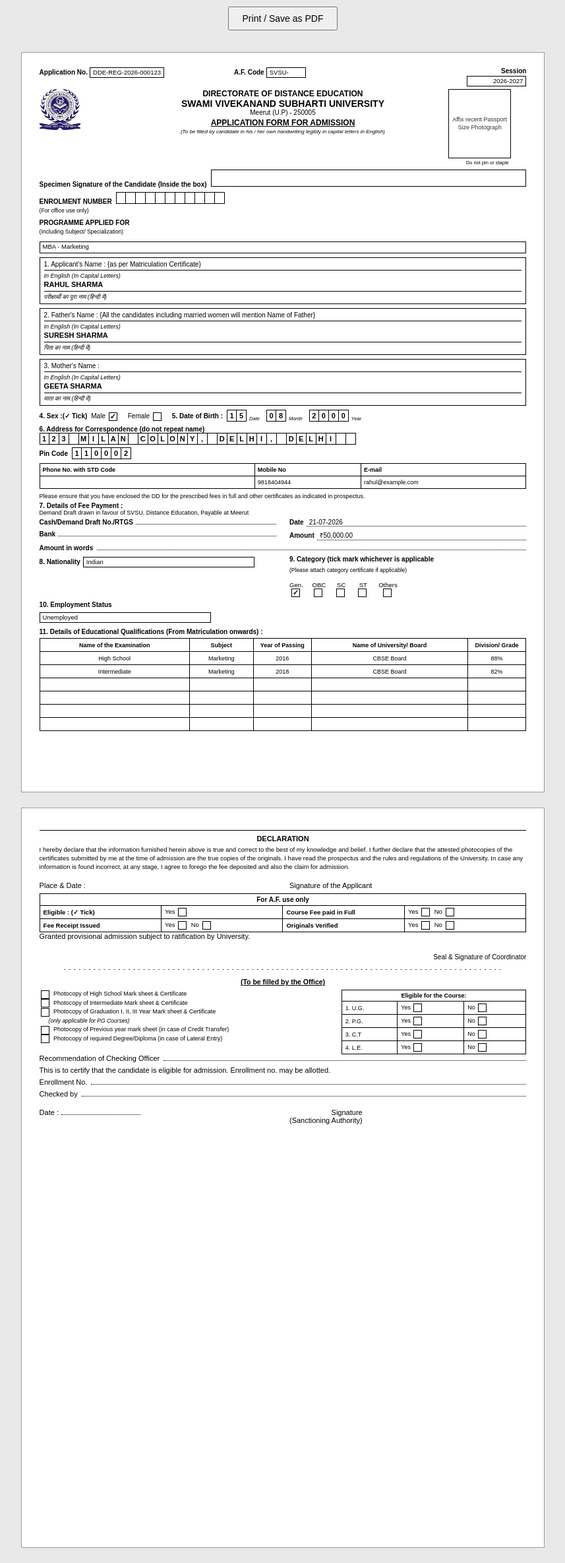
After one commit to Bhuwan9818/student_registration, a PHP site: page /pixel_forms/svsu/admission-form.php in a window 1280 px wide. The commit adds this page. Shown: the whole page at 66% size, without its empty margins (211-1068 px from the left). Run offline with PHP 8.4, Linux system fonts and the light colour scheme.

Commit message:
update the form design

```diff
--- /dev/null
+++ b/pixel_forms/shared/common.css
@@ -0,0 +1,130 @@
+/* ============================================================
+   common.css — shared base styles for all printable admission
+   forms (page setup, fonts, character boxes, checkboxes, tables,
+   photo/signature boxes). Each university's own stylesheet is
+   loaded AFTER this one and only adds form-specific rules.
+   ============================================================ */
+
+@page {
+    size: A4;
+    margin: 8mm;
+}
+
+* { box-sizing: border-box; }
+
+html, body {
+    margin: 0;
+    padding: 0;
+    background: #e9e9e9;
+}
+
+body {
+    font-family: Arial, Helvetica, sans-serif;
+    color: #000;
+    font-size: 11px;
+    -webkit-print-color-adjust: exact;
+    print-color-adjust: exact;
+}
+
+.sheet {
+    width: 210mm;
+    min-height: 297mm;
+    margin: 6mm auto;
+    background: #fff;
+    padding: 6mm 7mm;
+    border: 1px solid #999;
+}
+
+@media print {
+    body { background: #fff; }
+    .sheet {
+        width: auto;
+        min-height: auto;
+        margin: 0;
+        border: none;
+        box-shadow: none;
+        page-break-after: always;
+    }
+    .no-print { display: none !important; }
+}
+
+.no-print {
+    text-align: center;
+    padding: 10px;
+}
+.no-print button {
+    font-family: Arial, Helvetica, sans-serif;
+    font-size: 14px;
+    padding: 8px 20px;
+    cursor: pointer;
+}
+
+/* ---------- Individual character boxes ---------- */
+.char-boxes {
+    display: flex;
+    flex-wrap: nowrap;
+}
+.char-box {
+    border: 1px solid #000;
+    border-left: none;
+    width: 15px;
+    height: 18px;
+    flex-shrink: 0;
+    display: flex;
+    align-items: center;
+    justify-content: center;
+    font-size: 11px;
+    font-weight: bold;
+    line-height: 1;
+}
+.char-box:first-child { border-left: 1px solid #000; }
+
+/* ---------- Tick / checkbox squares ---------- */
+.tick-box {
+    display: inline-flex;
+    align-items: center;
+    justify-content: center;
+    width: 13px;
+    height: 13px;
+    border: 1px solid #000;
+    font-size: 11px;
+    font-weight: bold;
+    margin: 0 4px 0 2px;
+    vertical-align: middle;
+}
+
+/* ---------- Photo / signature boxes ---------- */
+.photo-box, .signature-box {
+    border: 1px solid #000;
+    display: flex;
+    align-items: center;
+    justify-content: center;
+    text-align: center;
+    overflow: hidden;
+    font-size: 9px;
+    color: #333;
+    line-height: 1.3;
+}
+.photo-box img, .signature-box img {
+    max-width: 100%;
+    max-height: 100%;
+    object-fit: contain;
+}
+
+/* ---------- Generic tables ---------- */
+table.form-table {
+    width: 100%;
+    border-collapse: collapse;
+}
+table.form-table th, table.form-table td {
+    border: 1px solid #000;
+    padding: 3px 5px;
+    vertical-align: middle;
+}
+table.form-table th { font-weight: bold; background: #fff; }
+
+/* ---------- Section headings ---------- */
+.section-line {
+    border-top: 1.5px solid #000;
+    margin: 4px 0;
+}
--- /dev/null
+++ b/pixel_forms/shared/helpers.php
@@ -0,0 +1,37 @@
+<?php
+/**
+ * Shared helpers for the pixel-accurate printable admission forms.
+ * Include this in every admission-form.php before rendering.
+ */
+
+/**
+ * Renders a fixed number of individual bordered character boxes
+ * (the "□□□□□□□□" style fields used on paper forms), filling them
+ * left-to-right with the uppercase characters of $value.
+ */
+function charBoxes(string $value = null, int $count = 20, string $extraClass = ''): string
+{
+    $value = strtoupper((string)$value);
+    $chars = preg_split('//u', $value, -1, PREG_SPLIT_NO_EMPTY);
+    $html = '<div class="char-boxes ' . htmlspecialchars($extraClass) . '">';
+    for ($i = 0; $i < $count; $i++) {
+        $c = $chars[$i] ?? '';
+        $html .= '<span class="char-box">' . htmlspecialchars($c) . '</span>';
+    }
+    $html .= '</div>';
+    return $html;
+}
+
+/** Escapes a value for safe HTML output, returning '' for null. */
+function v($value = null): string
+{
+    return htmlspecialchars((string)($value ?? ''), ENT_QUOTES, 'UTF-8');
+}
+
+/**
+ * Renders a checkbox square that shows a tick mark when $checked is true.
+ */
+function checkBox(bool $checked = false): string
+{
+    return '<span class="tick-box">' . ($checked ? '&#10003;' : '') . '</span>';
+}
--- /dev/null
+++ b/pixel_forms/svsu/admission-form.php
@@ -0,0 +1,330 @@
+<?php
+/**
+ * Swami Vivekanand Subharti University — Application Form for
+ * Admission (Directorate of Distance Education) — 2 pages,
+ * pixel-accurate recreation.
+ */
+
+require_once __DIR__ . '/../shared/helpers.php';
+
+if (!isset($student)) {
+    $student = [
+        'registration_no'   => 'REG-2026-000123',
+        'enrollment_no'     => '',
+        'course_name'       => 'MBA',
+        'specialization'    => 'Marketing',
+        'session_label'     => '2026-2027',
+        'first_name'        => 'RAHUL',
+        'last_name'         => 'SHARMA',
+        'father_name'       => 'SURESH SHARMA',
+        'mother_name'       => 'GEETA SHARMA',
+        'gender'            => 'Male',
+        'dob'               => '2000-08-15',
+        'address'           => '123 Milan Colony',
+        'city'              => 'Delhi',
+        'state'             => 'Delhi',
+        'pincode'           => '110002',
+        'alt_mobile'        => '',
+        'mobile'            => '9818404944',
+        'email'             => 'rahul@example.com',
+        'nationality'       => 'Indian',
+        'category'          => 'General',
+        'employment_status' => 'Unemployed',
+        'photo_path'        => '',
+    ];
+    $fee = ['mode' => 'UPI', 'utr_no' => '', 'amount' => 50000, 'submitted_at' => date('Y-m-d')];
+    $academics = [
+        ['level' => '10th', 'institution_board' => 'CBSE Board', 'year_of_passing' => '2016', 'percentage' => '88'],
+        ['level' => '12th', 'institution_board' => 'CBSE Board', 'year_of_passing' => '2018', 'percentage' => '82'],
+    ];
+}
+$academics = $academics ?? [];
+$fee = $fee ?? null;
+
+$dobDay = $dobMonth = $dobYear = '';
+if (!empty($student['dob'])) {
+    [$dobYear, $dobMonth, $dobDay] = array_pad(explode('-', $student['dob']), 3, '');
+}
+
+$levelLabels = ['10th' => 'High School', '12th' => 'Intermediate', 'UG' => 'Graduation', 'PG' => 'Post Graduation'];
+?>
+<!DOCTYPE html>
+<html lang="en">
+<head>
+<meta charset="UTF-8">
+<title>Application Form for Admission - Swami Vivekanand Subharti University</title>
+<link rel="stylesheet" href="../shared/common.css">
+<link rel="stylesheet" href="style.css">
+</head>
+<body>
+
+<div class="no-print">
+  <button onclick="window.print()">Print / Save as PDF</button>
+</div>
+
+<!-- ================================================================ -->
+<!-- PAGE 1                                                           -->
+<!-- ================================================================ -->
+<div class="sheet">
+
+  <table class="top-row-table">
+    <tr>
+      <td class="appno-cell">
+        <span class="field-label">Application No.</span>
+        <span class="boxed-fill">DDE-<?= v($student['registration_no']) ?></span>
+      </td>
+      <td class="afcode-cell">
+        <span class="field-label">A.F. Code</span>
+        <span class="boxed-fill small">SVSU-</span>
+      </td>
+      <td class="session-cell">
+        <div class="session-label">Session</div>
+        <div class="boxed-fill session-box"><?= v($student['session_label'] ?? '') ?></div>
+      </td>
+    </tr>
+  </table>
+
+  <table class="header-table">
+    <tr>
+      <td class="logo-cell"><img src="assets/svsu-logo.jpeg" alt="SVSU" class="uni-logo"></td>
+      <td class="title-cell">
+        <div class="dept-title">DIRECTORATE OF DISTANCE EDUCATION</div>
+        <div class="uni-title">SWAMI VIVEKANAND SUBHARTI UNIVERSITY</div>
+        <div class="uni-addr">Meerut (U.P) - 250005</div>
+        <div class="form-title">APPLICATION FORM FOR ADMISSION</div>
+        <div class="form-note">(To be filled by candidate in his / her own handwriting legibly in capital letters in English)</div>
+      </td>
+      <td class="photo-cell">
+        <div class="photo-box" style="width:95px;height:105px;">
+          <?php if (!empty($student['photo_path'])): ?>
+            <img src="<?= v($student['photo_path']) ?>" alt="Photo">
+          <?php else: ?>
+            Affix recent Passport Size Photograph
+          <?php endif; ?>
+        </div>
+        <div class="photo-note">Do not pin or staple</div>
+      </td>
+    </tr>
+  </table>
+
+  <div class="field-row">
+    <span class="field-label">Specimen Signature of the Candidate (Inside the box)</span>
+    <span class="signature-box" style="height:26px;">
+      <?php if (!empty($student['signature_path'])): ?><img src="<?= v($student['signature_path']) ?>" alt="Signature"><?php endif; ?>
+    </span>
+  </div>
+
+  <div class="field-row">
+    <div class="field-label two-line">ENROLMENT NUMBER<br><span class="small-note">(For office use only)</span></div>
+    <?= charBoxes($student['enrollment_no'] ?? '', 11) ?>
+  </div>
+
+  <div class="field-row">
+    <div class="field-label two-line">PROGRAMME APPLIED FOR<br><span class="small-note">(Including Subject/ Specialization)</span></div>
+    <span class="boxed-fill flex"><?= v($student['course_name']) ?><?= !empty($student['specialization']) ? ' - ' . v($student['specialization']) : '' ?></span>
+  </div>
+
+  <!-- Applicant / Father / Mother name blocks -->
+  <div class="named-box">
+    <div class="named-box-title">1. Applicant's Name : {as per Matriculation Certificate}</div>
+    <div class="named-box-row">In English (In Capital Letters)</div>
+    <div class="named-box-fill"><?= v($student['first_name'] . ' ' . $student['last_name']) ?></div>
+    <div class="named-box-row hindi">परीक्षार्थी का पूरा नाम (हिन्दी में)</div>
+  </div>
+
+  <div class="named-box">
+    <div class="named-box-title">2. Father's Name : {All the candidates including married women will mention Name of Father}</div>
+    <div class="named-box-row">In English (In Capital Letters)</div>
+    <div class="named-box-fill"><?= v($student['father_name']) ?></div>
+    <div class="named-box-row hindi">पिता का नाम (हिन्दी में)</div>
+  </div>
+
+  <div class="named-box">
+    <div class="named-box-title">3. Mother's Name :</div>
+    <div class="named-box-row">In English (In Capital Letters)</div>
+    <div class="named-box-fill"><?= v($student['mother_name']) ?></div>
+    <div class="named-box-row hindi">माता का नाम (हिन्दी में)</div>
+  </div>
+
+  <div class="field-row">
+    <span class="field-label">4. Sex :(&#10003; Tick)</span>
+    <span class="inline-check">Male <?= checkBox($student['gender'] === 'Male') ?></span>
+    <span class="inline-check">Female <?= checkBox($student['gender'] === 'Female') ?></span>
+    <span class="field-label">5. Date of Birth :</span>
+    <span class="dob-group">
+      <?= charBoxes($dobDay, 2) ?><span class="dob-caption">Date</span>
+      <?= charBoxes($dobMonth, 2) ?><span class="dob-caption">Month</span>
+      <?= charBoxes($dobYear, 4) ?><span class="dob-caption">Year</span>
+    </span>
+  </div>
+
+  <div class="field-label">6. Address for Correspondence (do not repeat name)</div>
+  <?= charBoxes($student['address'] . ', ' . $student['city'] . ', ' . $student['state'], 32) ?>
+  <div class="field-row pincode-row">
+    <span class="field-label">Pin Code</span>
+    <?= charBoxes($student['pincode'] ?? '', 6) ?>
+  </div>
+
+  <table class="contact-table">
+    <tr>
+      <th>Phone No. with STD Code</th>
+      <th>Mobile No</th>
+      <th>E-mail</th>
+    </tr>
+    <tr>
+      <td><?= v($student['alt_mobile'] ?? '') ?></td>
+      <td><?= v($student['mobile'] ?? '') ?></td>
+      <td><?= v($student['email'] ?? '') ?></td>
+    </tr>
+  </table>
+
+  <div class="fee-note">
+    Please ensure that you have enclosed the DD for the prescribed fees in full and other certificates as indicated in prospectus.
+  </div>
+
+  <div class="field-label">7. Details of Fee Payment :</div>
+  <div class="fee-note">Demand Draft drawn in favour of SVSU, Distance Education, Payable at Meerut</div>
+
+  <div class="two-col-row">
+    <div class="col"><span class="field-label">Cash/Demand Draft No./RTGS</span><span class="dotted-fill"><?= v($fee['utr_no'] ?? ($fee['mode'] ?? '')) ?></span></div>
+    <div class="col"><span class="field-label">Date</span><span class="dotted-fill"><?= $fee ? v(date('d-m-Y', strtotime($fee['submitted_at']))) : '' ?></span></div>
+  </div>
+  <div class="two-col-row">
+    <div class="col"><span class="field-label">Bank</span><span class="dotted-fill"></span></div>
+    <div class="col"><span class="field-label">Amount</span><span class="dotted-fill"><?= $fee ? '₹' . number_format($fee['amount'], 2) : '' ?></span></div>
+  </div>
+  <div class="field-row"><span class="field-label">Amount in words</span><span class="dotted-fill"></span></div>
+
+  <!-- <div class="coordinator-sign">Seal &amp; Signature of Coordinator</div> -->
+
+        <div class="two-col-row top-gap">
+    <div class="col">
+      <span class="field-label">8. Nationality</span>
+      <div class="boxed-fill block"><?= v($student['nationality'] ?? '') ?></div>
+    </div>
+    <div class="col category-col">
+      <span class="field-label">9. Category (tick mark whichever is applicable</span>
+      <div class="field-sub">(Please attach category certificate if applicable)</div>
+      <div class="category-row">
+        <?php foreach (['Gen.' => 'General', 'OBC' => 'OBC', 'SC' => 'SC', 'ST' => 'ST', 'Others' => 'Other'] as $label => $key): ?>
+          <span class="cat-item"><?= $label ?><br><?= checkBox($student['category'] === $key) ?></span>
+        <?php endforeach; ?>
+      </div>
+    </div>
+  </div>
+
+  <div class="field-row">
+    <span class="field-label">10. Employment Status</span>
+  </div>
+  <div class="boxed-fill block"><?= v($student['employment_status'] ?? '') ?></div>
+
+  <div class="field-label section-gap">11. Details of Educational Qualifications (From Matriculation onwards) :</div>
+  <table class="form-table qual-table">
+    <tr>
+      <th>Name of the Examination</th>
+      <th>Subject</th>
+      <th style="width:12%;">Year of Passing</th>
+      <th>Name of University/ Board</th>
+      <th style="width:12%;">Division/ Grade</th>
+    </tr>
+    <?php
+      $rows = array_filter($academics, fn($a) => !empty($a['institution_board']));
+      foreach ($rows as $a):
+    ?>
+      <tr>
+        <td><?= v($levelLabels[$a['level']] ?? $a['level']) ?></td>
+        <td><?= v($student['specialization'] ?? '-') ?></td>
+        <td><?= v($a['year_of_passing']) ?></td>
+        <td><?= v($a['institution_board']) ?></td>
+        <td><?= v($a['percentage']) ?>%</td>
+      </tr>
+    <?php endforeach; ?>
+    <?php for ($i = count($rows); $i < 6; $i++): ?>
+      <tr><td>&nbsp;</td><td>&nbsp;</td><td>&nbsp;</td><td>&nbsp;</td><td>&nbsp;</td></tr>
+    <?php endfor; ?>
+  </table>
+
+
+
+</div>
+
+<!-- ================================================================ -->
+<!-- PAGE 2                                                           -->
+<!-- ================================================================ -->
+<div class="sheet">
+
+
+
+  <div class="declaration-title">DECLARATION</div>
+  <div class="declaration-text">
+    I hereby declare that the information furnished herein above is true and correct to the best of my knowledge and
+    belief. I further declare that the attested photocopies of the certificates submitted by me at the time of admission are
+    the true copies of the originals. I have read the prospectus and the rules and regulations of the University. In case any
+    information is found incorrect, at any stage, I agree to forego the fee deposited and also the claim for admission.
+  </div>
+
+  <div class="two-col-row sign-row">
+    <div class="col">Place &amp; Date :</div>
+    <div class="col text-right">Signature of the Applicant</div>
+  </div>
+
+  <table class="form-table office-table">
+    <tr>
+      <th colspan="4">For A.F. use only</th>
+    </tr>
+    <tr>
+      <td class="office-label">Eligible : (&#10003; Tick)</td>
+      <td class="office-yn">Yes <span class="tick-box"></span></td>
+      <td class="office-label">Course Fee paid in Full</td>
+      <td class="office-yn">Yes <span class="tick-box"></span> No <span class="tick-box"></span></td>
+    </tr>
+    <tr>
+      <td class="office-label">Fee Receipt Issued</td>
+      <td class="office-yn">Yes <span class="tick-box"></span> No <span class="tick-box"></span></td>
+      <td class="office-label">Originals Verified</td>
+      <td class="office-yn">Yes <span class="tick-box"></span> No <span class="tick-box"></span></td>
+    </tr>
+  </table>
+
+  <div class="field-row">Granted provisional admission subject to ratification by University.</div>
+  <div class="coordinator-sign">Seal &amp; Signature of Coordinator</div>
+
+  <div class="cut-line">- - - - - - - - - - - - - - - - - - - - - - - - - - - - - - - - - - - - - - - - - - - - - - - - - - - - - - - - - - - - - - - - - - - - - - - - - - - - - - - - - - - - - - - - -</div>
+  <div class="office-fill-title">(To be filled by the Office)</div>
+
+  <table class="office-checklist-table">
+    <tr>
+      <td class="checklist-col">
+        <div><?= checkBox() ?> Photocopy of High School Mark sheet &amp; Certificate</div>
+        <div><?= checkBox() ?> Photocopy of Intermediate Mark sheet &amp; Certificate</div>
+        <div><?= checkBox() ?> Photocopy of Graduation I, II, III Year Mark sheet &amp; Certificate<br><span class="indent">(only applicable for PG Courses)</span></div>
+        <div><?= checkBox() ?> Photocopy of Previous year mark sheet (in case of Credit Transfer)</div>
+        <div><?= checkBox() ?> Photocopy of required Degree/Diploma (in case of Lateral Entry)</div>
+      </td>
+      <td class="eligible-col">
+        <table class="form-table eligible-table">
+          <tr><th colspan="3">Eligible for the Course:</th></tr>
+          <tr><td>1. U.G.</td><td>Yes <span class="tick-box"></span></td><td>No <span class="tick-box"></span></td></tr>
+          <tr><td>2. P.G.</td><td>Yes <span class="tick-box"></span></td><td>No <span class="tick-box"></span></td></tr>
+          <tr><td>3. C.T</td><td>Yes <span class="tick-box"></span></td><td>No <span class="tick-box"></span></td></tr>
+          <tr><td>4. L.E.</td><td>Yes <span class="tick-box"></span></td><td>No <span class="tick-box"></span></td></tr>
+        </table>
+      </td>
+    </tr>
+  </table>
+
+  <div class="field-row">Recommendation of Checking Officer <span class="dotted-fill"></span></div>
+  <div class="field-row">This is to certify that the candidate is eligible for admission. Enrollment no. may be allotted.</div>
+  <div class="field-row">Enrollment No. <span class="dotted-fill"><?= v($student['enrollment_no'] ?? '') ?></span></div>
+  <div class="field-row">Checked by <span class="dotted-fill"></span></div>
+
+  <div class="two-col-row sign-row">
+    <div class="col">Date : <span class="dotted-fill short"></span></div>
+    <div class="col text-right">
+      Signature<br>(Sanctioning Authority)
+    </div>
+  </div>
+
+</div>
+</body>
+</html>
--- /dev/null
+++ b/pixel_forms/svsu/style.css
@@ -0,0 +1,107 @@
+/* ============================================================
+   SVSU admission-form.php — form-specific styles
+   (loaded after ../shared/common.css)
+   ============================================================ */
+
+.top-row-table { width: 100%; border-collapse: collapse; margin-bottom: 4px; }
+.top-row-table td { border: none; padding: 0; vertical-align: top; }
+.appno-cell { width: 40%; }
+.afcode-cell { width: 25%; }
+.session-cell { width: 35%; text-align: right; }
+.session-label { font-weight: bold; font-size: 10px; }
+.session-box { display: inline-block; width: 90px; height: 16px; margin-top: 2px; }
+
+.boxed-fill {
+    border: 1px solid #000;
+    display: inline-block;
+    min-width: 90px;
+    height: 16px;
+    padding: 1px 4px;
+    font-size: 9.5px;
+    vertical-align: middle;
+}
+.boxed-fill.small { min-width: 60px; }
+.boxed-fill.flex { display: block; width: 100%; margin-top: 3px; min-height: 18px; }
+.boxed-fill.block { display: block; width: 260px; min-height: 16px; margin-top: 2px; }
+
+.header-table { width: 100%; border-collapse: collapse; margin-bottom: 6px; }
+.header-table td { border: none; padding: 0; vertical-align: top; }
+.logo-cell { width: 16%; padding-top: 4px; }
+.uni-logo { width: 62px; }
+.title-cell { width: 68%; text-align: center; }
+.dept-title { font-size: 12px; font-weight: 800; }
+.uni-title { font-size: 14px; font-weight: 800; }
+.uni-addr { font-size: 10px; }
+.form-title { font-size: 12px; font-weight: 800; text-decoration: underline; margin-top: 3px; }
+.form-note { font-size: 8px; font-style: italic; margin-top: 2px; }
+.photo-cell { width: 16%; text-align: center; }
+.photo-note { font-size: 7.5px; margin-top: 2px; }
+
+.field-row {
+    display: flex;
+    align-items: baseline;
+    gap: 6px;
+    margin-bottom: 6px;
+    flex-wrap: wrap;
+}
+.field-label { font-weight: bold; font-size: 10px; white-space: nowrap; }
+.field-label.two-line { line-height: 1.3; white-space: normal; }
+.small-note { font-weight: normal; font-size: 8.5px; }
+.field-sub { font-size: 8.5px; margin: 2px 0 4px; }
+
+.signature-box { display: inline-block; border: 1px solid #000; flex: 1; min-width: 300px; }
+
+.named-box { border: 1px solid #000; padding: 4px 6px; margin-bottom: 6px; }
+.named-box-title { font-size: 10px; margin-bottom: 3px; }
+.named-box-row { font-size: 9px; font-style: italic; border-top: 1px solid #000; padding-top: 3px; }
+.named-box-fill { font-size: 11px; font-weight: bold; text-transform: uppercase; min-height: 14px; padding: 2px 0; }
+.named-box-row.hindi { border-top: 1px solid #000; margin-top: 2px; }
+
+.inline-check { font-size: 10px; margin-right: 6px; white-space: nowrap; }
+.dob-group { display: flex; align-items: flex-end; gap: 4px; flex-wrap: wrap; }
+.dob-caption { font-size: 7.5px; font-style: italic; margin-right: 6px; }
+
+.pincode-row { margin-top: 4px; }
+
+.contact-table { width: 100%; border-collapse: collapse; margin: 6px 0; }
+.contact-table th, .contact-table td { border: 1px solid #000; font-size: 9px; padding: 4px; text-align: left; height: 18px; }
+
+.fee-note { font-size: 9px; margin-bottom: 4px; }
+
+.two-col-row { display: flex; gap: 20px; margin-bottom: 6px; }
+.two-col-row .col { flex: 1; display: flex; align-items: baseline; gap: 4px; flex-wrap: wrap; }
+.two-col-row.top-gap { margin-top: 4px; }
+.dotted-fill { border-bottom: 1px dotted #000; flex: 1; min-width: 60px; padding: 0 4px; font-size: 10px; }
+.dotted-fill.short { flex: none; width: 120px; }
+
+.coordinator-sign { text-align: right; font-size: 10px; margin-top: 20px; }
+
+/* ---------- Page 2 ---------- */
+.category-col { flex-direction: column; align-items: flex-start; }
+.category-row { display: flex; gap: 14px; margin-top: 4px; }
+.cat-item { font-size: 9.5px; text-align: center; }
+
+.section-gap { margin-top: 8px; display: block; margin-bottom: 4px; }
+.qual-table th, .qual-table td { font-size: 9px; text-align: center; height: 20px; }
+
+.declaration-title { text-align: center; font-weight: 800; font-size: 11px; margin: 10px 0 4px; border-top: 1.5px solid #000; padding-top: 6px; }
+.declaration-text { font-size: 9.5px; line-height: 1.4; margin-bottom: 10px; }
+
+.sign-row { margin-top: 16px; }
+.text-right { text-align: right; }
+
+.office-table th { font-size: 10px; text-align: center; }
+.office-table td { font-size: 9.5px; padding: 5px; }
+.office-label { font-weight: bold; width: 25%; }
+.office-yn { width: 25%; }
+
+.cut-line { font-size: 9px; text-align: center; margin: 8px 0; letter-spacing: 1px; }
+.office-fill-title { text-align: center; font-weight: 800; text-decoration: underline; font-size: 10.5px; margin-bottom: 6px; }
+
+.office-checklist-table { width: 100%; border-collapse: collapse; }
+.office-checklist-table td { border: none; vertical-align: top; padding: 0; }
+.checklist-col { width: 62%; font-size: 9px; line-height: 1.5; padding-right: 10px; }
+.checklist-col .indent { margin-left: 14px; font-style: italic; font-size: 8.5px; }
+.checklist-col .tick-box { margin-right: 4px; }
+.eligible-col { width: 38%; }
+.eligible-table th, .eligible-table td { font-size: 9px; padding: 3px 5px; }
```
Also changed, not shown: admin_students.php (+5 -2 lines), config/config.php (+4 -4 lines), student_detail.php (+5 -2 lines), pixel_forms/svsu/assets/svsu-logo.jpeg (added), pixel_forms/svsu/assets/svsu-logo.png (added).
